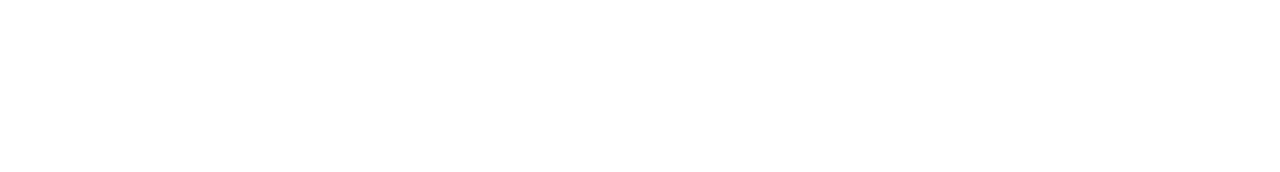
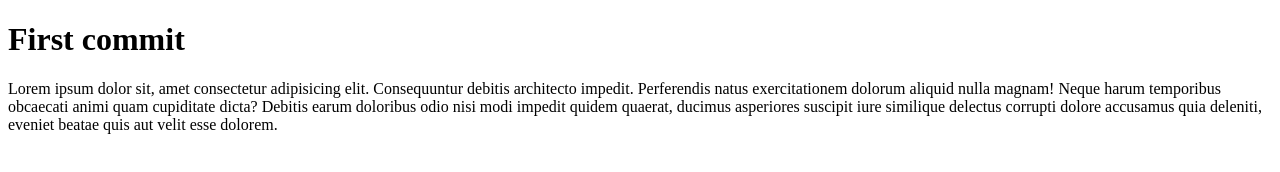
Before and after one commit to Dimon16/js, a plain HTML site: page index.html in a window 1280 px wide. Drawn offline with Linux system fonts and the light colour scheme.

Commit message:
h1 and p lorem

```diff
--- a/index.html
+++ b/index.html
@@ -6,6 +6,8 @@
     <title>Document</title>
 </head>
 <body>
+    <h1>First commit</h1>
+    <p>Lorem ipsum dolor sit, amet consectetur adipisicing elit. Consequuntur debitis architecto impedit. Perferendis natus exercitationem dolorum aliquid nulla magnam! Neque harum temporibus obcaecati animi quam cupiditate dicta? Debitis earum doloribus odio nisi modi impedit quidem quaerat, ducimus asperiores suscipit iure similique delectus corrupti dolore accusamus quia deleniti, eveniet beatae quis aut velit esse dolorem.</p>
     <script src="script.js"></script>
 </body>
 </html>
```
